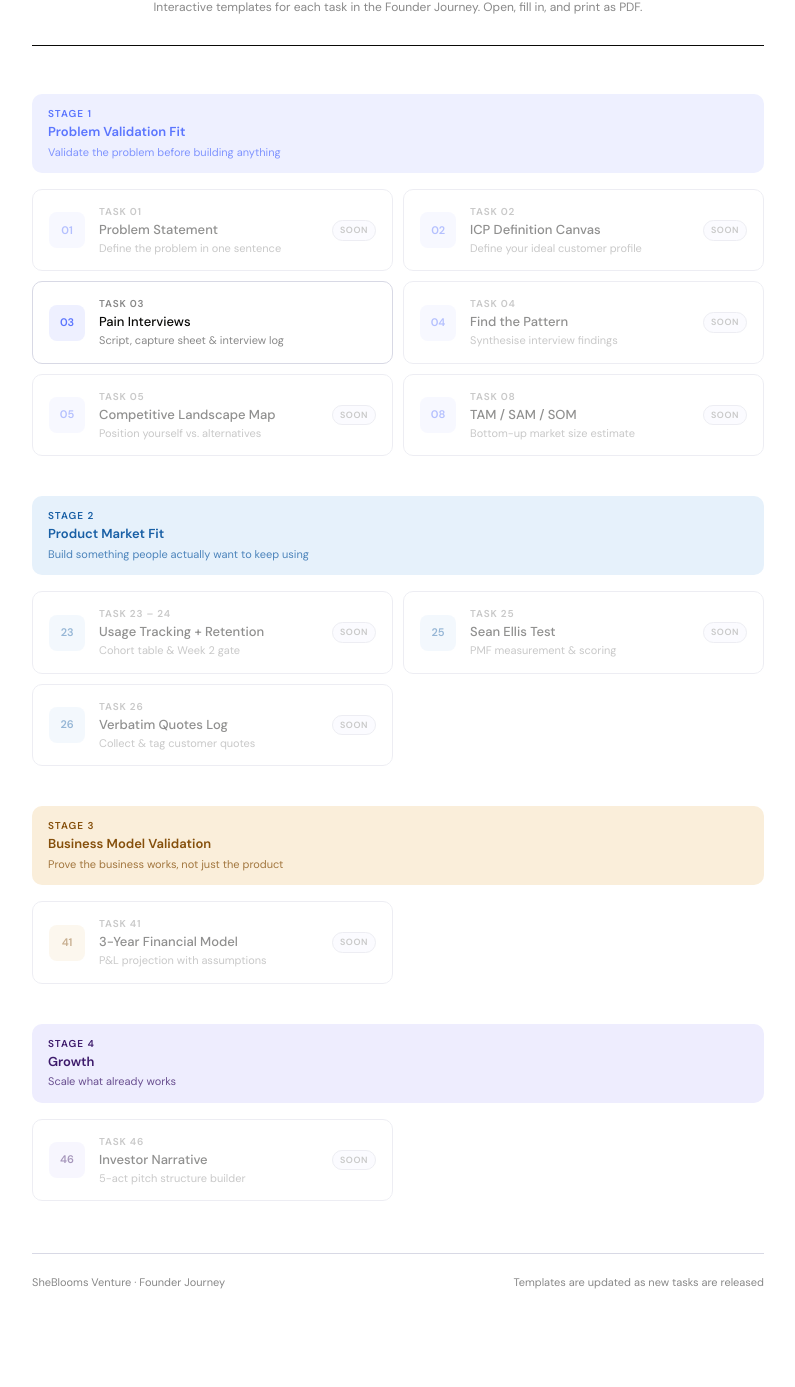
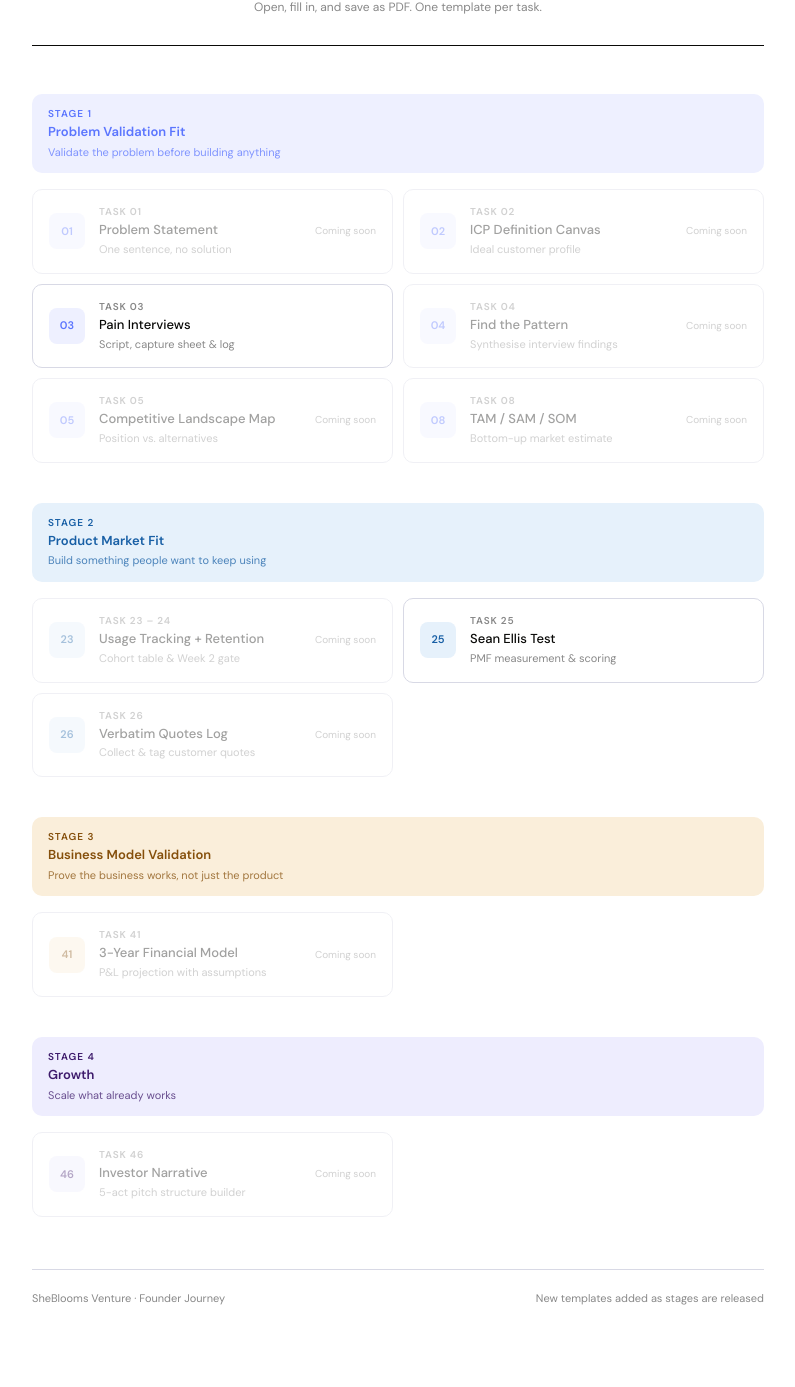
Before and after one commit to barbarasheblooms/templates, a plain HTML site: page index.html in a window 1280 px wide. Shown: the part 144-1531 px from the top of the page, without its empty margins (242-1037 px from the left). Drawn offline with nearby package versions, Linux system fonts and the light colour scheme.

Commit message:
Update index.html

```diff
--- a/index.html
+++ b/index.html
@@ -5,66 +5,79 @@
 <meta name="viewport" content="width=device-width, initial-scale=1.0">
 <title>Resources & Templates · SheBlooms</title>
 <link href="https://fonts.googleapis.com/css2?family=Instrument+Serif:ital@0;1&family=DM+Sans:opsz,wght@9..40,300;9..40,400;9..40,500;9..40,600&display=swap" rel="stylesheet">
+<script src="https://cdn.jsdelivr.net/npm/@supabase/supabase-js@2"></script>
 <style>
 *{box-sizing:border-box;margin:0;padding:0}
 :root{
-  --brand:#5B75FE;
-  --ink:#0A0A08;
-  --soft:#F7F8FF;
-  --border:#D8D9E5;
-  --muted:#888;
-  --s1:#5B75FE; --s1-bg:#EEF0FF;
-  --s2:#185fa5; --s2-bg:#E6F1FB;
-  --s3:#854f0b; --s3-bg:#FAEEDA;
-  --s4:#3d1a6b; --s4-bg:#EEEDFE;
+  --brand:#5B75FE;--ink:#0A0A08;--soft:#F7F8FF;--border:#D8D9E5;--muted:#888;
+  --s1:#5B75FE;--s1-bg:#EEF0FF;--s2:#185fa5;--s2-bg:#E6F1FB;
+  --s3:#854f0b;--s3-bg:#FAEEDA;--s4:#3d1a6b;--s4-bg:#EEEDFE;
 }
-body{font-family:'DM Sans',sans-serif;background:#fff;color:var(--ink);font-size:13px;line-height:1.6;min-height:100vh}
-a{text-decoration:none;color:inherit}
-
+body{font-family:'DM Sans',sans-serif;background:#fff;color:var(--ink);font-size:13px;line-height:1.6}
 .page{max-width:820px;margin:0 auto;padding:52px 44px 80px}
 
-/* HEADER */
-.doc-header{text-align:center;margin-bottom:48px;padding-bottom:28px;border-bottom:1.5px solid var(--ink)}
+.doc-header{text-align:center;margin-bottom:48px;padding-bottom:28px;border-bottom:1.5px solid var(--ink);position:relative}
 .brand{font-family:'Instrument Serif',serif;font-style:normal;font-size:28px;color:var(--brand);letter-spacing:-.01em;margin-bottom:10px}
-.header-title{font-family:'DM Sans',sans-serif;font-size:18px;font-weight:500;color:var(--ink);margin-bottom:6px}
+.header-title{font-size:18px;font-weight:500;color:var(--ink);margin-bottom:6px}
 .header-sub{font-size:12px;color:var(--muted)}
+.signin-link{position:absolute;top:4px;right:0;font-size:11px;color:var(--muted);background:none;border:none;cursor:pointer;font-family:inherit;padding:0;transition:color .15s}
+.signin-link:hover{color:var(--ink)}
 
-/* STAGE SECTION */
 .stage{margin-bottom:40px}
-.stage-header{display:flex;align-items:center;gap:12px;margin-bottom:16px;padding:12px 16px;border-radius:10px}
+.stage-header{display:flex;align-items:flex-start;margin-bottom:16px;padding:12px 16px;border-radius:10px}
 .stage-num{font-size:10px;font-weight:700;text-transform:uppercase;letter-spacing:.1em}
-.stage-name{font-family:'DM Sans',sans-serif;font-size:13px;font-weight:600}
+.stage-name{font-size:13px;font-weight:600}
 .stage-desc{font-size:11px;margin-top:1px;opacity:.75}
-
 .stage-1 .stage-header{background:var(--s1-bg);color:var(--s1)}
 .stage-2 .stage-header{background:var(--s2-bg);color:var(--s2)}
 .stage-3 .stage-header{background:var(--s3-bg);color:var(--s3)}
 .stage-4 .stage-header{background:var(--s4-bg);color:var(--s4)}
 
-/* TEMPLATE GRID */
 .template-grid{display:grid;grid-template-columns:1fr 1fr;gap:10px}
 
-.template-card{display:flex;align-items:center;gap:14px;padding:14px 16px;border:1px solid var(--border);border-radius:10px;cursor:pointer;transition:all .15s;background:#fff}
+/* Active card */
+.template-card{display:flex;align-items:center;gap:14px;padding:14px 16px;border:1px solid var(--border);border-radius:10px;cursor:pointer;transition:all .15s;background:#fff;position:relative}
 .template-card:hover{border-color:var(--brand);background:var(--soft);transform:translateY(-1px);box-shadow:0 4px 12px rgba(91,117,254,.08)}
-.template-card.coming-soon{opacity:.45;cursor:default;pointer-events:none}
 .template-card:hover .card-arrow{opacity:1;transform:translateX(2px)}
 
-.card-icon{width:36px;height:36px;border-radius:8px;display:flex;align-items:center;justify-content:center;font-size:11px;font-weight:700;flex-shrink:0;letter-spacing:-.01em}
+/* Coming soon card — disabled, no pointer events */
+.template-card.soon{opacity:.38;cursor:default;pointer-events:none}
+
+.card-icon{width:36px;height:36px;border-radius:8px;display:flex;align-items:center;justify-content:center;font-size:11px;font-weight:700;flex-shrink:0}
 .stage-1 .card-icon{background:var(--s1-bg);color:var(--s1)}
 .stage-2 .card-icon{background:var(--s2-bg);color:var(--s2)}
 .stage-3 .card-icon{background:var(--s3-bg);color:var(--s3)}
 .stage-4 .card-icon{background:var(--s4-bg);color:var(--s4)}
-
 .card-body{flex:1;min-width:0}
 .card-task{font-size:10px;font-weight:600;text-transform:uppercase;letter-spacing:.08em;color:var(--muted);margin-bottom:2px}
 .card-title{font-size:13px;font-weight:500;color:var(--ink);line-height:1.3}
-.card-desc{font-size:11px;color:var(--muted);margin-top:2px;line-height:1.4;white-space:nowrap;overflow:hidden;text-overflow:ellipsis}
+.card-desc{font-size:11px;color:var(--muted);margin-top:2px;white-space:nowrap;overflow:hidden;text-overflow:ellipsis}
+.card-arrow{font-size:14px;color:var(--brand);opacity:0;transition:all .15s;flex-shrink:0}
+.soon-label{font-size:10px;color:var(--muted);flex-shrink:0}
 
-.card-arrow{font-size:14px;color:var(--brand);opacity:0;transition:all .15s;flex-shrink:0}
-.coming-badge{font-size:9px;font-weight:600;text-transform:uppercase;letter-spacing:.06em;color:var(--muted);background:var(--soft);border:1px solid var(--border);padding:2px 7px;border-radius:20px;flex-shrink:0}
+/* Overlay / modal */
+.overlay{position:fixed;inset:0;background:rgba(10,10,8,.45);backdrop-filter:blur(4px);z-index:100;display:flex;align-items:center;justify-content:center;padding:20px;opacity:0;pointer-events:none;transition:opacity .25s}
+.overlay.show{opacity:1;pointer-events:all}
+.modal{background:#fff;border-radius:18px;padding:32px;max-width:400px;width:100%;box-shadow:0 24px 80px rgba(0,0,0,.15);transform:translateY(16px) scale(.98);transition:transform .25s cubic-bezier(.34,1.4,.64,1);position:relative}
+.overlay.show .modal{transform:none}
+.modal-brand{font-family:'Instrument Serif',serif;font-size:20px;color:var(--brand);margin-bottom:20px}
+.modal-title{font-size:18px;font-weight:600;color:var(--ink);margin-bottom:6px;line-height:1.3}
+.modal-sub{font-size:12px;color:var(--muted);margin-bottom:24px;line-height:1.6}
+.modal-field{margin-bottom:12px}
+.modal-field label{display:block;font-size:10px;font-weight:600;text-transform:uppercase;letter-spacing:.08em;color:var(--muted);margin-bottom:5px}
+.modal-field input{width:100%;border:1px solid var(--border);border-radius:8px;padding:10px 12px;font-family:'DM Sans',sans-serif;font-size:13px;color:var(--ink);outline:none;transition:border-color .15s}
+.modal-field input:focus{border-color:var(--brand);background:var(--soft)}
+.modal-field input::placeholder{color:#ccc}
+.modal-btn{width:100%;padding:12px;background:var(--brand);color:#fff;border:none;border-radius:9px;font-family:'DM Sans',sans-serif;font-size:13px;font-weight:600;cursor:pointer;margin-bottom:8px;transition:background .15s}
+.modal-btn:hover{background:#4a65f0}
+.modal-btn:disabled{background:var(--border);cursor:default}
+.modal-ghost{width:100%;padding:10px;background:transparent;color:var(--muted);border:none;font-family:'DM Sans',sans-serif;font-size:12px;cursor:pointer}
+.modal-ghost:hover{color:var(--ink)}
+.modal-msg{font-size:11px;color:var(--muted);text-align:center;margin-top:8px;line-height:1.5}
+.modal-close{position:absolute;top:16px;right:16px;width:28px;height:28px;border-radius:50%;background:var(--soft);border:none;cursor:pointer;font-size:14px;color:var(--muted);display:flex;align-items:center;justify-content:center}
+.modal-close:hover{background:var(--border)}
 
-/* FOOTER */
-.doc-footer{margin-top:52px;padding-top:20px;border-top:1px solid var(--border);display:flex;justify-content:space-between;align-items:center;font-size:11px;color:var(--muted)}
+.doc-footer{margin-top:52px;padding-top:20px;border-top:1px solid var(--border);display:flex;justify-content:space-between;font-size:11px;color:var(--muted)}
 </style>
 </head>
 <body>
@@ -73,180 +86,129 @@ a{text-decoration:none;color:inherit}
   <div class="doc-header">
     <div class="brand">SheBlooms</div>
     <div class="header-title">Resources & Templates</div>
-    <div class="header-sub">Interactive templates for each task in the Founder Journey. Open, fill in, and print as PDF.</div>
+    <div class="header-sub">Open, fill in, and save as PDF. One template per task.</div>
+    <button class="signin-link" id="signin-link" onclick="showAuth()" style="display:none">Sign in</button>
   </div>
 
   <!-- STAGE 1 -->
   <div class="stage stage-1">
-    <div class="stage-header">
-      <div>
-        <div class="stage-num">Stage 1</div>
-        <div class="stage-name">Problem Validation Fit</div>
-        <div class="stage-desc">Validate the problem before building anything</div>
-      </div>
-    </div>
+    <div class="stage-header"><div><div class="stage-num">Stage 1</div><div class="stage-name">Problem Validation Fit</div><div class="stage-desc">Validate the problem before building anything</div></div></div>
     <div class="template-grid">
-
-      <a href="SB_Task01_Problem_Statement.html" class="template-card coming-soon">
-        <div class="card-icon">01</div>
-        <div class="card-body">
-          <div class="card-task">Task 01</div>
-          <div class="card-title">Problem Statement</div>
-          <div class="card-desc">Define the problem in one sentence</div>
-        </div>
-        <span class="coming-badge">Soon</span>
-      </a>
-
-      <a href="SB_Task02_ICP_Canvas.html" class="template-card coming-soon">
-        <div class="card-icon">02</div>
-        <div class="card-body">
-          <div class="card-task">Task 02</div>
-          <div class="card-title">ICP Definition Canvas</div>
-          <div class="card-desc">Define your ideal customer profile</div>
-        </div>
-        <span class="coming-badge">Soon</span>
-      </a>
-
-      <a href="SB_Task03_Pain_Interviews.html" class="template-card">
-        <div class="card-icon">03</div>
-        <div class="card-body">
-          <div class="card-task">Task 03</div>
-          <div class="card-title">Pain Interviews</div>
-          <div class="card-desc">Script, capture sheet & interview log</div>
-        </div>
-        <div class="card-arrow">→</div>
-      </a>
-
-      <a href="SB_Task04_Find_the_Pattern.html" class="template-card coming-soon">
-        <div class="card-icon">04</div>
-        <div class="card-body">
-          <div class="card-task">Task 04</div>
-          <div class="card-title">Find the Pattern</div>
-          <div class="card-desc">Synthesise interview findings</div>
-        </div>
-        <span class="coming-badge">Soon</span>
-      </a>
-
-      <a href="SB_Task05_Competitive_Map.html" class="template-card coming-soon">
-        <div class="card-icon">05</div>
-        <div class="card-body">
-          <div class="card-task">Task 05</div>
-          <div class="card-title">Competitive Landscape Map</div>
-          <div class="card-desc">Position yourself vs. alternatives</div>
-        </div>
-        <span class="coming-badge">Soon</span>
-      </a>
-
-      <a href="SB_Task08_TAM_SAM_SOM.html" class="template-card coming-soon">
-        <div class="card-icon">08</div>
-        <div class="card-body">
-          <div class="card-task">Task 08</div>
-          <div class="card-title">TAM / SAM / SOM</div>
-          <div class="card-desc">Bottom-up market size estimate</div>
-        </div>
-        <span class="coming-badge">Soon</span>
-      </a>
-
+      <div class="template-card soon"><div class="card-icon">01</div><div class="card-body"><div class="card-task">Task 01</div><div class="card-title">Problem Statement</div><div class="card-desc">One sentence, no solution</div></div><span class="soon-label">Coming soon</span></div>
+      <div class="template-card soon"><div class="card-icon">02</div><div class="card-body"><div class="card-task">Task 02</div><div class="card-title">ICP Definition Canvas</div><div class="card-desc">Ideal customer profile</div></div><span class="soon-label">Coming soon</span></div>
+      <div class="template-card" onclick="go('SB_Task03_Pain_Interviews.html',1)"><div class="card-icon">03</div><div class="card-body"><div class="card-task">Task 03</div><div class="card-title">Pain Interviews</div><div class="card-desc">Script, capture sheet & log</div></div><div class="card-arrow">→</div></div>
+      <div class="template-card soon"><div class="card-icon">04</div><div class="card-body"><div class="card-task">Task 04</div><div class="card-title">Find the Pattern</div><div class="card-desc">Synthesise interview findings</div></div><span class="soon-label">Coming soon</span></div>
+      <div class="template-card soon"><div class="card-icon">05</div><div class="card-body"><div class="card-task">Task 05</div><div class="card-title">Competitive Landscape Map</div><div class="card-desc">Position vs. alternatives</div></div><span class="soon-label">Coming soon</span></div>
+      <div class="template-card soon"><div class="card-icon">08</div><div class="card-body"><div class="card-task">Task 08</div><div class="card-title">TAM / SAM / SOM</div><div class="card-desc">Bottom-up market estimate</div></div><span class="soon-label">Coming soon</span></div>
     </div>
   </div>
 
   <!-- STAGE 2 -->
   <div class="stage stage-2">
-    <div class="stage-header">
-      <div>
-        <div class="stage-num">Stage 2</div>
-        <div class="stage-name">Product Market Fit</div>
-        <div class="stage-desc">Build something people actually want to keep using</div>
-      </div>
-    </div>
+    <div class="stage-header"><div><div class="stage-num">Stage 2</div><div class="stage-name">Product Market Fit</div><div class="stage-desc">Build something people want to keep using</div></div></div>
     <div class="template-grid">
-
-      <a href="SB_Task23_24_Retention.html" class="template-card coming-soon">
-        <div class="card-icon">23</div>
-        <div class="card-body">
-          <div class="card-task">Task 23 – 24</div>
-          <div class="card-title">Usage Tracking + Retention</div>
-          <div class="card-desc">Cohort table & Week 2 gate</div>
-        </div>
-        <span class="coming-badge">Soon</span>
-      </a>
-
-      <a href="SB_Task25_Sean_Ellis_Test.html" class="template-card coming-soon">
-        <div class="card-icon">25</div>
-        <div class="card-body">
-          <div class="card-task">Task 25</div>
-          <div class="card-title">Sean Ellis Test</div>
-          <div class="card-desc">PMF measurement & scoring</div>
-        </div>
-        <span class="coming-badge">Soon</span>
-      </a>
-
-      <a href="SB_Task26_Verbatim_Quotes.html" class="template-card coming-soon">
-        <div class="card-icon">26</div>
-        <div class="card-body">
-          <div class="card-task">Task 26</div>
-          <div class="card-title">Verbatim Quotes Log</div>
-          <div class="card-desc">Collect & tag customer quotes</div>
-        </div>
-        <span class="coming-badge">Soon</span>
-      </a>
-
+      <div class="template-card soon"><div class="card-icon">23</div><div class="card-body"><div class="card-task">Task 23 – 24</div><div class="card-title">Usage Tracking + Retention</div><div class="card-desc">Cohort table & Week 2 gate</div></div><span class="soon-label">Coming soon</span></div>
+      <div class="template-card" onclick="go('SB_Task25_Sean_Ellis_Test.html',2)"><div class="card-icon">25</div><div class="card-body"><div class="card-task">Task 25</div><div class="card-title">Sean Ellis Test</div><div class="card-desc">PMF measurement & scoring</div></div><div class="card-arrow">→</div></div>
+      <div class="template-card soon"><div class="card-icon">26</div><div class="card-body"><div class="card-task">Task 26</div><div class="card-title">Verbatim Quotes Log</div><div class="card-desc">Collect & tag customer quotes</div></div><span class="soon-label">Coming soon</span></div>
     </div>
   </div>
 
   <!-- STAGE 3 -->
   <div class="stage stage-3">
-    <div class="stage-header">
-      <div>
-        <div class="stage-num">Stage 3</div>
-        <div class="stage-name">Business Model Validation</div>
-        <div class="stage-desc">Prove the business works, not just the product</div>
-      </div>
-    </div>
+    <div class="stage-header"><div><div class="stage-num">Stage 3</div><div class="stage-name">Business Model Validation</div><div class="stage-desc">Prove the business works, not just the product</div></div></div>
     <div class="template-grid">
-
-      <a href="SB_Task41_Financial_Model.html" class="template-card coming-soon">
-        <div class="card-icon">41</div>
-        <div class="card-body">
-          <div class="card-task">Task 41</div>
-          <div class="card-title">3-Year Financial Model</div>
-          <div class="card-desc">P&L projection with assumptions</div>
-        </div>
-        <span class="coming-badge">Soon</span>
-      </a>
-
+      <div class="template-card soon"><div class="card-icon">41</div><div class="card-body"><div class="card-task">Task 41</div><div class="card-title">3-Year Financial Model</div><div class="card-desc">P&L projection with assumptions</div></div><span class="soon-label">Coming soon</span></div>
     </div>
   </div>
 
   <!-- STAGE 4 -->
   <div class="stage stage-4">
-    <div class="stage-header">
-      <div>
-        <div class="stage-num">Stage 4</div>
-        <div class="stage-name">Growth</div>
-        <div class="stage-desc">Scale what already works</div>
-      </div>
-    </div>
+    <div class="stage-header"><div><div class="stage-num">Stage 4</div><div class="stage-name">Growth</div><div class="stage-desc">Scale what already works</div></div></div>
     <div class="template-grid">
-
-      <a href="SB_Task46_Investor_Narrative.html" class="template-card coming-soon">
-        <div class="card-icon">46</div>
-        <div class="card-body">
-          <div class="card-task">Task 46</div>
-          <div class="card-title">Investor Narrative</div>
-          <div class="card-desc">5-act pitch structure builder</div>
-        </div>
-        <span class="coming-badge">Soon</span>
-      </a>
-
+      <div class="template-card soon"><div class="card-icon">46</div><div class="card-body"><div class="card-task">Task 46</div><div class="card-title">Investor Narrative</div><div class="card-desc">5-act pitch structure builder</div></div><span class="soon-label">Coming soon</span></div>
     </div>
   </div>
 
   <div class="doc-footer">
     <span>SheBlooms Venture · Founder Journey</span>
-    <span>Templates are updated as new tasks are released</span>
+    <span>New templates added as stages are released</span>
   </div>
+</div>
 
+<!-- AUTH MODAL -->
+<div class="overlay" id="auth-overlay">
+  <div class="modal">
+    <button class="modal-close" onclick="hideAuth()">✕</button>
+    <div class="modal-brand">SheBlooms</div>
+    <div class="modal-title" id="auth-title">Welcome back</div>
+    <div class="modal-sub" id="auth-sub">Sign in to access your templates.</div>
+    <div class="modal-field" id="name-field" style="display:none">
+      <label>Your name</label><input type="text" id="auth-name" placeholder="Ana Silva">
+    </div>
+    <div class="modal-field">
+      <label>Email</label><input type="email" id="auth-email" placeholder="ana@startup.com" onkeydown="if(event.key==='Enter')submitAuth()">
+    </div>
+    <button class="modal-btn" id="auth-btn" onclick="submitAuth()">Continue →</button>
+    <button class="modal-ghost" id="auth-toggle" onclick="toggleMode()">Don't have an account? Sign up</button>
+    <div class="modal-msg" id="auth-msg"></div>
+  </div>
 </div>
+
+<script>
+const SB_URL='https://fyswympbcriibpewkxnh.supabase.co';
+const SB_KEY='eyJhbGciOiJIUzI1NiIsInR5cCI6IkpXVCJ9.eyJpc3MiOiJzdXBhYmFzZSIsInJlZiI6ImZ5c3d5bXBiY3JpaWJwZXdreG5oIiwicm9sZSI6ImFub24iLCJpYXQiOjE3NzcyMjIwMTcsImV4cCI6MjA5Mjc5ODAxN30.l5gy0L9JU_8g0vIjoFWmUqP7T7zyHOsE0wdmkC2kBo0';
+const TABLE='founder_journey_v2';
+let sb,_email='',_plan='start',_mode='signin';
+try{sb=supabase.createClient(SB_URL,SB_KEY);}catch(e){}
+
+window.addEventListener('DOMContentLoaded',async()=>{
+  _email=localStorage.getItem('_sbe')||'';
+  if(_email)await loadPlan();
+  // Show sign in only when not logged in
+  document.getElementById('signin-link').style.display=_email?'none':'block';
+});
+
+async function loadPlan(){
+  if(!sb||!_email)return;
+  try{const{data}=await sb.from(TABLE).select('plan').eq('email',_email).single();if(data)_plan=data.plan||'start';}catch(e){}
+}
+
+function go(file,stage){
+  if(stage===1){window.location.href=file;return;}
+  if(_plan==='grow'){window.location.href=file;return;}
+  // Grow template — let the template handle the gate
+  window.location.href=file;
+}
+
+function showAuth(){document.getElementById('auth-overlay').classList.add('show');setTimeout(()=>document.getElementById('auth-email').focus(),100);}
+function hideAuth(){document.getElementById('auth-overlay').classList.remove('show');document.getElementById('auth-msg').textContent='';}
+function toggleMode(){
+  _mode=_mode==='signin'?'signup':'signin';const s=_mode==='signup';
+  document.getElementById('auth-title').textContent=s?'Create your account':'Welcome back';
+  document.getElementById('auth-sub').textContent=s?'Free access to all Stage 1 templates.':'Sign in to access your templates.';
+  document.getElementById('name-field').style.display=s?'block':'none';
+  document.getElementById('auth-toggle').textContent=s?'Already have an account? Sign in':"Don't have an account? Sign up";
+  document.getElementById('auth-msg').textContent='';
+}
+async function submitAuth(){
+  const email=document.getElementById('auth-email').value.trim().toLowerCase();
+  const name=document.getElementById('auth-name').value.trim();
+  const btn=document.getElementById('auth-btn');const msg=document.getElementById('auth-msg');
+  if(!email||!email.includes('@')){msg.textContent='Please enter a valid email.';return;}
+  btn.disabled=true;btn.textContent='...';msg.textContent='';
+  try{
+    const{data:ex}=await sb.from(TABLE).select('email,plan,name').eq('email',email).single();
+    if(ex){_email=ex.email;_plan=ex.plan||'start';}
+    else{
+      if(_mode==='signin'){msg.textContent="No account found. Sign up instead?";btn.disabled=false;btn.textContent='Continue →';return;}
+      await sb.from(TABLE).insert({email,name:name||email.split('@')[0],plan:'start'});
+      _email=email;_plan='start';
+    }
+    localStorage.setItem('_sbe',_email);
+    hideAuth();document.getElementById('signin-link').style.display='none';
+  }catch(e){msg.textContent='Something went wrong. Please try again.';}
+  btn.disabled=false;btn.textContent='Continue →';
+}
+</script>
 </body>
 </html>
```
